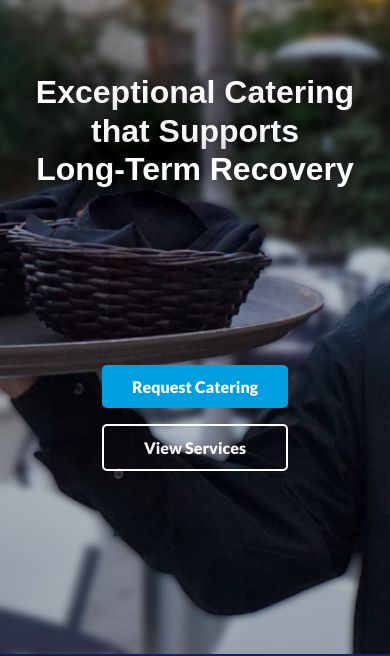
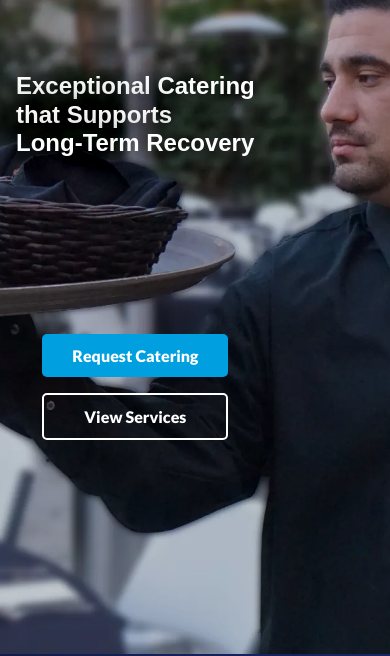
Before and after one commit to bgbeaconhouse/BH-Catering, a website: page public/index.html in a window 390 px wide. Shown: the part 190-846 px from the top of the page. Drawn offline with Linux system fonts and the light colour scheme.

Commit message:
changed mobile banner image and display

```diff
--- a/public/index.html
+++ b/public/index.html
@@ -32,7 +32,7 @@
     </header>
 
     <div class="hero-content">
-      <h2>Exceptional Catering that Supports<br>Long-Term Recovery</h2>
+      <h2>Exceptional Catering<br class="mobile-break"> that Supports<br>Long-Term Recovery</h2>
       <div class="hero-buttons">
         <button class="hero-btn primary" onclick="document.getElementById('contact').scrollIntoView({ behavior: 'smooth' })">Request Catering</button>
         <button class="hero-btn secondary" onclick="window.location.href='services.html'">View Services</button>
--- a/public/style.css
+++ b/public/style.css
@@ -680,8 +680,13 @@ header {
   transform: rotate(45deg) translate(-5px, -6px);
 }
 
+.hero-title-mobile {
+  display: none;
+}
 
-
+.mobile-break {
+  display: none;
+}
 
 /* Mobile Responsive */
 @media (max-width: 993px) {
@@ -805,6 +810,10 @@ header, .main-header {
 
   }
 
+.mobile-break {
+  display: inline;
+}
+
 .about-cards-container {
   padding: 0 0.5rem;
   gap: 1.5rem;
@@ -834,7 +843,7 @@ header:not(.main-header) {
 
 
 .hero-section {
-  background-image: url('images/MobileRevision.png');
+  background-image: url('images/1.webp');
   background-size: cover;
   background-position: center top;
   overflow: hidden;
@@ -865,14 +874,16 @@ header:not(.main-header) {
   }
 
 .hero-content {
-  margin-left: auto;
+  margin-left: 0;
   padding: 1rem;
   padding-top: 13rem;
+
 }
 
   .hero-content h2 {
-    font-size: 2rem;
-    margin-top: -12rem;
+    font-size: 1.5rem;
+    margin-top: -14rem;
+      text-align: left;
   }
 
   .hero-buttons {
@@ -896,4 +907,5 @@ header:not(.main-header) {
     font-size: 1.5rem;
     line-height: 1.6;
   }
+
 }
```
Also changed, not shown: public/images/1.webp (added), public/images/3.webp (added).
